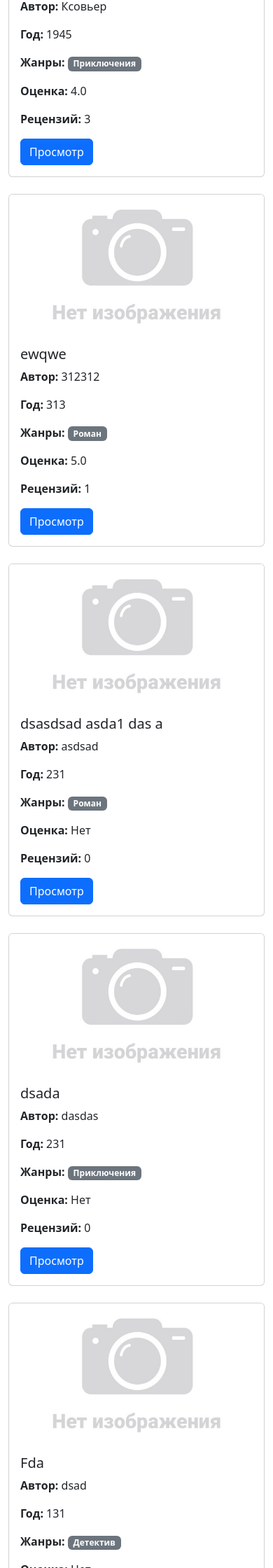
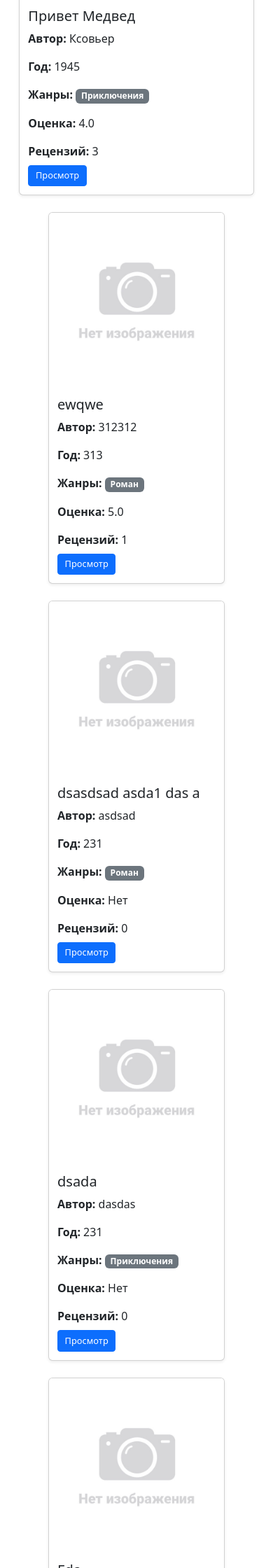
Before and after one commit to m2xq/web_exam_poject, a Flask app: page / in a window 390 px wide. Shown: the part 389-2629 px from the top of the page at 70% size. Run offline with Flask 3, Linux system fonts and the light colour scheme; some libraries are stand-ins or nearby versions.

Commit message:
full project final

```diff
--- a/app/templates/base.html
+++ b/app/templates/base.html
@@ -14,11 +14,55 @@
     {% if csrf_token %}
         <meta name="csrf-token" content="{{ csrf_token() }}">
     {% endif %}
+
+    <style>
+        .book-card {
+            width: 360px;
+            height: 504px;
+            display: flex;
+            flex-direction: column;
+            margin: auto;
+        }
+
+        .book-card img {
+            width: 100%;
+            height: 60%;
+            object-fit: cover;
+        }
+
+        .book-card .card-body {
+            flex: 1;
+            display: flex;
+            flex-direction: column;
+            justify-content: space-between;
+            padding: 0.75rem;
+        }
+
+        @media (max-width: 576px) {
+            .btn {
+                font-size: 0.8rem;
+                padding: 0.3rem 0.6rem;
+            }
+
+            .book-card {
+                width: 100%;
+                height: auto;
+            }
+
+            .book-card img {
+                height: auto;
+                max-height: 250px;
+            }
+        }
+    </style>
 </head>
 <body>
 <nav class="navbar navbar-expand-lg navbar-light bg-light px-4">
     <a class="navbar-brand" href="{{ url_for('books.index') }}">Электронная библиотека</a>
-    <div class="collapse navbar-collapse">
+    <button class="navbar-toggler" type="button" data-bs-toggle="collapse" data-bs-target="#navbarNav">
+        <span class="navbar-toggler-icon"></span>
+    </button>
+    <div class="collapse navbar-collapse" id="navbarNav">
         <ul class="navbar-nav me-auto mb-2 mb-lg-0">
             {% if current_user.is_authenticated and current_user.role.name == 'пользователь' %}
                 <li class="nav-item">
@@ -26,20 +70,20 @@
                 </li>
             {% endif %}
         </ul>
-        <ul class="navbar-nav ms-auto">
+        <ul class="navbar-nav ms-auto align-items-center gap-2 flex-wrap">
             {% if current_user.is_authenticated %}
                 <li class="nav-item">
                     <span class="navbar-text me-2">{{ current_user.get_full_name() }}</span>
                 </li>
                 <li class="nav-item">
-                    <a class="btn btn-outline-secondary" href="{{ url_for('auth.logout') }}">Выйти</a>
+                    <a class="btn btn-outline-secondary btn-sm" href="{{ url_for('auth.logout') }}">Выйти</a>
                 </li>
             {% else %}
                 <li class="nav-item me-2">
-                    <a class="btn btn-outline-primary" href="{{ url_for('auth.login') }}">Войти</a>
+                    <a class="btn btn-outline-primary btn-sm" href="{{ url_for('auth.login') }}">Войти</a>
                 </li>
                 <li class="nav-item">
-                    <a class="btn btn-primary" href="{{ url_for('auth.register') }}">Регистрация</a>
+                    <a class="btn btn-primary btn-sm" href="{{ url_for('auth.register') }}">Регистрация</a>
                 </li>
             {% endif %}
         </ul>
--- a/app/templates/books/index.html
+++ b/app/templates/books/index.html
@@ -4,15 +4,15 @@
 {% block content %}
 <h1 class="mb-4">Список книг</h1>
 
-<div class="row row-cols-1 row-cols-md-2 g-4">
+<div class="row row-cols-auto justify-content-center g-4">
     {% for book in books.items %}
     <div class="col">
-        <div class="card h-100">
+        <div class="card book-card shadow-sm">
             <img src="{{ url_for('static', filename=( 'uploads/cover_' ~ book.cover.id ) if book.cover else 'uploads/no-image-large.jpg') }}"
                  class="card-img-top book-cover"
                  alt="Обложка книги">
-
-            <div class="card-body">
+            <div class="card-body d-flex flex-column justify-content-between">
+                <div>
                     <h5 class="card-title">{{ book.title }}</h5>
                     <p class="card-text"><strong>Автор:</strong> {{ book.author }}</p>
                     <p class="card-text"><strong>Год:</strong> {{ book.year }}</p>
@@ -23,16 +23,18 @@
                     </p>
                     <p class="card-text"><strong>Оценка:</strong> {{ book.average_rating() or 'Нет' }}</p>
                     <p class="card-text"><strong>Рецензий:</strong> {{ book.review_count() }}</p>
-
-                <a href="{{ url_for('books.view', id=book.id) }}" class="btn btn-primary">Просмотр</a>
+                </div>
+                <div class="mt-2">
+                    <a href="{{ url_for('books.view', id=book.id) }}" class="btn btn-primary btn-sm">Просмотр</a>
                     {% if current_user.is_authenticated %}
                         {% if current_user.role.name in ['администратор', 'модератор'] %}
-                        <a href="{{ url_for('books.edit', id=book.id) }}" class="btn btn-warning">Редактировать</a>
+                            <a href="{{ url_for('books.edit', id=book.id) }}" class="btn btn-warning btn-sm">Редактировать</a>
                         {% endif %}
                         {% if current_user.role.name == 'администратор' %}
-                        <button class="btn btn-danger" onclick="confirmDelete({{ book.id }}, '{{ book.title|e }}')">Удалить</button>
+                            <button class="btn btn-danger btn-sm" onclick="confirmDelete({{ book.id }}, '{{ book.title|e }}')">Удалить</button>
                         {% endif %}
                     {% endif %}
+                </div>
             </div>
         </div>
     </div>
@@ -86,6 +88,54 @@
   </div>
 </div>
 
+<!-- Кнопка "Добавить книгу" -->
+{% if current_user.is_authenticated and current_user.role.name == 'администратор' %}
+    <div class="mt-4 text-center">
+        <a href="{{ url_for('books.add') }}" class="btn btn-success">Добавить книгу</a>
+    </div>
+{% endif %}
+
+<!-- Стили -->
+<style>
+.book-card {
+    width: 360px;
+    height: 504px;
+    display: flex;
+    flex-direction: column;
+}
+
+.book-cover {
+    width: 100%;
+    height: 60%;
+    object-fit: cover;
+}
+
+.card-body {
+    padding: 0.75rem;
+    flex: 1;
+    display: flex;
+    flex-direction: column;
+    justify-content: space-between;
+}
+
+@media (max-width: 576px) {
+    .book-card {
+        width: 100% !important;
+        height: auto;
+    }
+
+    .book-cover {
+        max-height: 250px;
+        height: auto;
+    }
+
+    .btn {
+        font-size: 0.8rem;
+        padding: 0.3rem 0.6rem;
+    }
+}
+</style>
+
 <script>
 function confirmDelete(bookId, title) {
     document.getElementById('bookTitle').textContent = title;
@@ -94,20 +144,4 @@ function confirmDelete(bookId, title) {
     modal.show();
 }
 </script>
-
-<!-- Кнопка "Добавить книгу" -->
-{% if current_user.is_authenticated and current_user.role.name == 'администратор' %}
-    <div class="mt-4">
-        <a href="{{ url_for('books.add') }}" class="btn btn-success">Добавить книгу</a>
-    </div>
-{% endif %}
-
-<!-- Стили для фиксированной обложки -->
-<style>
-.book-cover {
-    height: 200px;
-    width: 100%;
-    object-fit: cover;
-}
-</style>
 {% endblock %}
```
Lines whose indentation alone changed are shown as unchanged.
